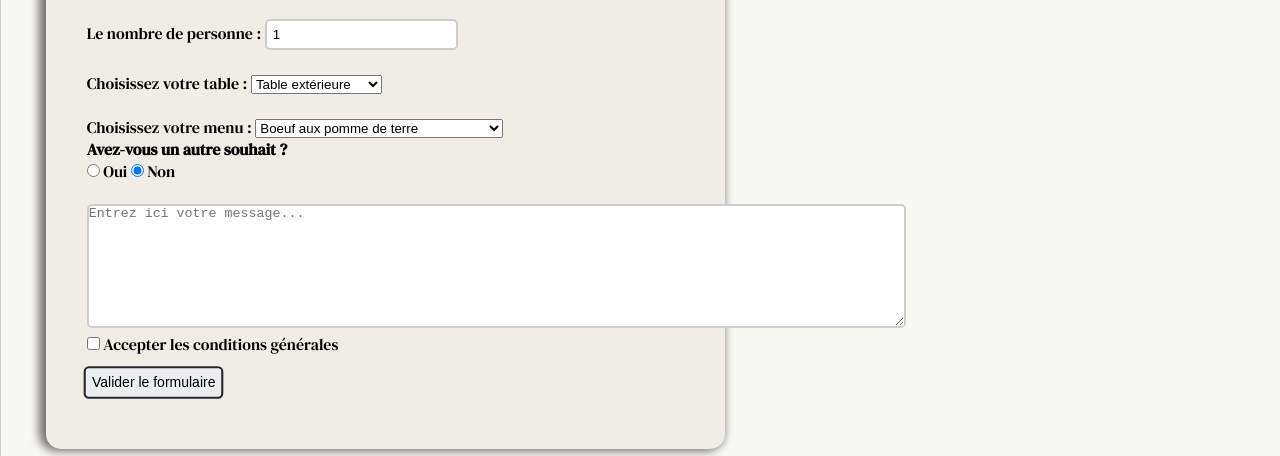
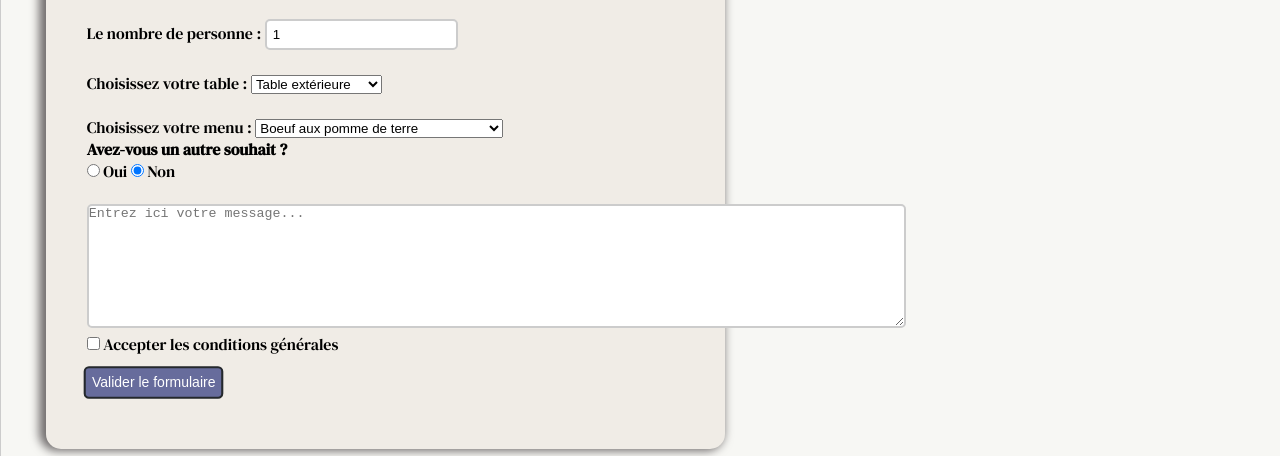
Before and after one commit to Dinace/saveurs-exotiques, a plain HTML site: page index.html in a window 1280 px wide. In both pictures the pointer is over the input "Valider le formulaire". Shown: the part 8859-9315 px from the top of the page. Drawn offline with nearby package versions, Linux system fonts and the light colour scheme.

Commit message:
Un oubli

```diff
--- a/assets/style.css
+++ b/assets/style.css
@@ -352,6 +352,8 @@ border-radius: 5px;
 
 #btn-submit:hover{
  transform: translateY(-10px) scale(1.05);
+ background: #676c9c;
+ color: #ffffff;
 }
 
 .video-end{
```
